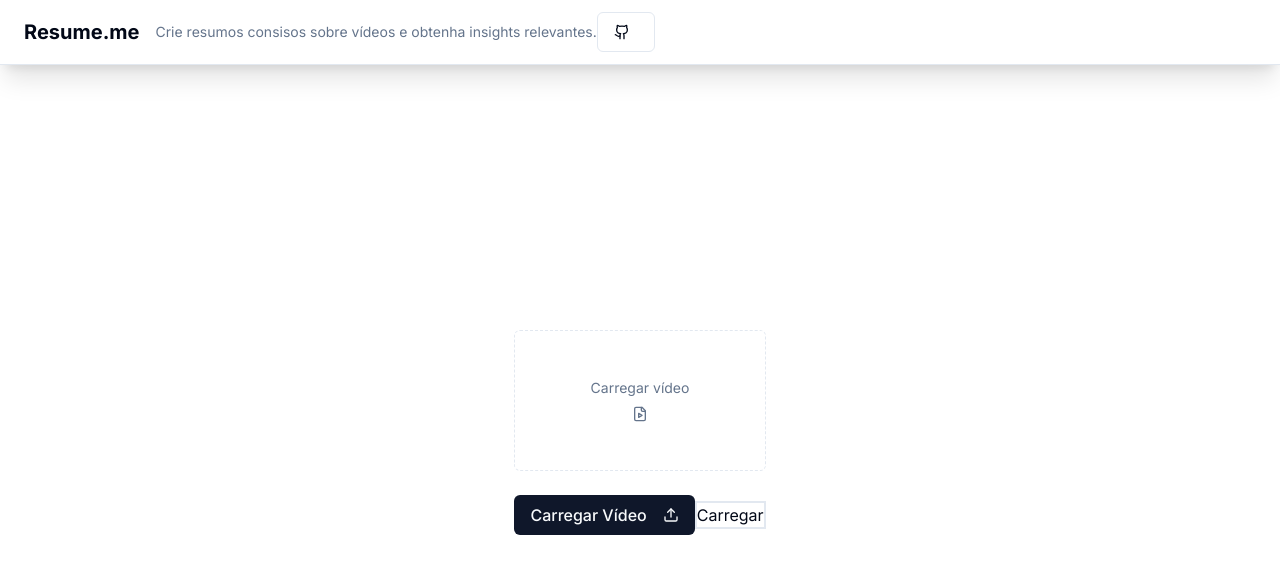
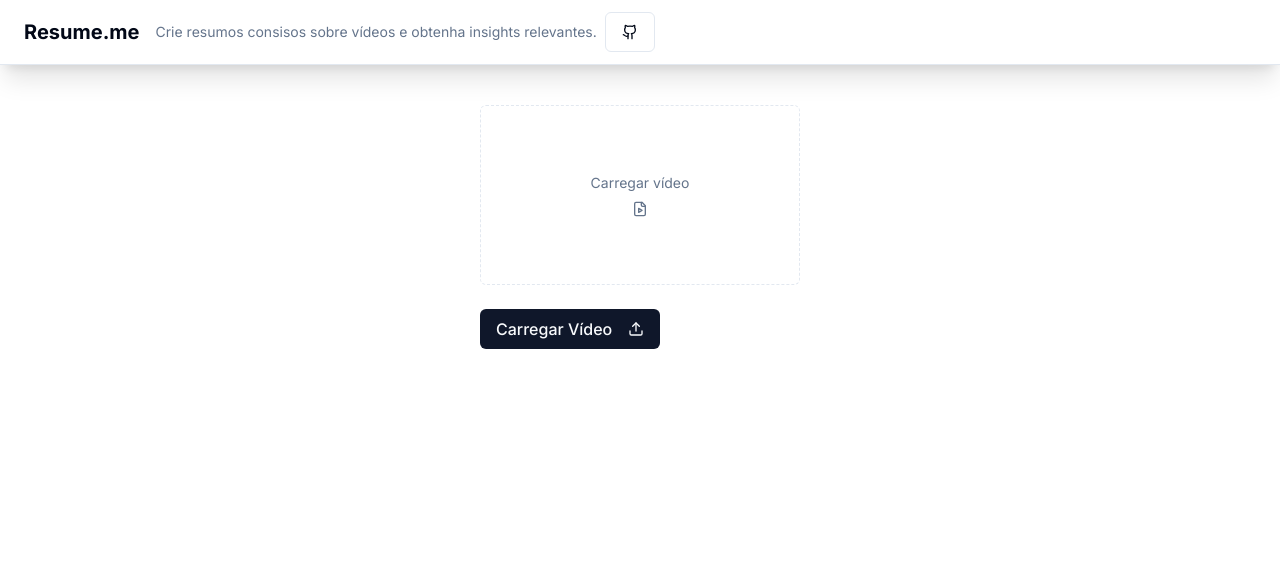
Before and after one commit to phllp/resume.ai, a Next.js app: page / in a window 1280 px wide. Shown: the top 574 px of the page. Built offline with nearby package versions, Linux system fonts and the light colour scheme.

Commit message:
feat: minor frontend changes

```diff
--- a/src/app/layout.tsx
+++ b/src/app/layout.tsx
@@ -5,7 +5,7 @@ import "./globals.css";
 const inter = Inter({ subsets: ["latin"] });
 
 export const metadata: Metadata = {
-  title: "Video Resume",
+  title: "resume.me",
   description: "Create resumes from videos in seconds",
 };
 
--- a/src/app/page.tsx
+++ b/src/app/page.tsx
@@ -21,17 +21,17 @@ export default function Home() {
 
             {/* <Separator className="h-6" orientation="vertical" /> */}
 
-            <Button variant={"outline"}>
-              <Github className="w-4 h-4 mr-2" />
+            <Button variant={"outline"} className="mx-2">
+              <Github className="w-4 h-4" />
             </Button>
           </div>
         </div>
       </section>
 
       {/* upload area */}
-      <section className="flex flex-col grow items-center justify-center py-8">
+      <section className="flex flex-col  items-center justify-center py-10">
         {/* <h2>Faça o upload de um arquivo</h2> */}
-        <div className="items-center justify-center">
+        <div className="items-center justify-center w-80">
           <VideoInputForm></VideoInputForm>
         </div>
       </section>
--- a/src/components/video-input-form.tsx
+++ b/src/components/video-input-form.tsx
@@ -130,10 +130,6 @@ export function VideoInputForm() {
       <Button type="submit" className="text-md">
         Carregar Vídeo <Upload className="ml-4 w-4 h-4" />
       </Button>
-
-      <button type="submit" className="border-2">
-        Carregar
-      </button>
     </form>
   );
 }
```
